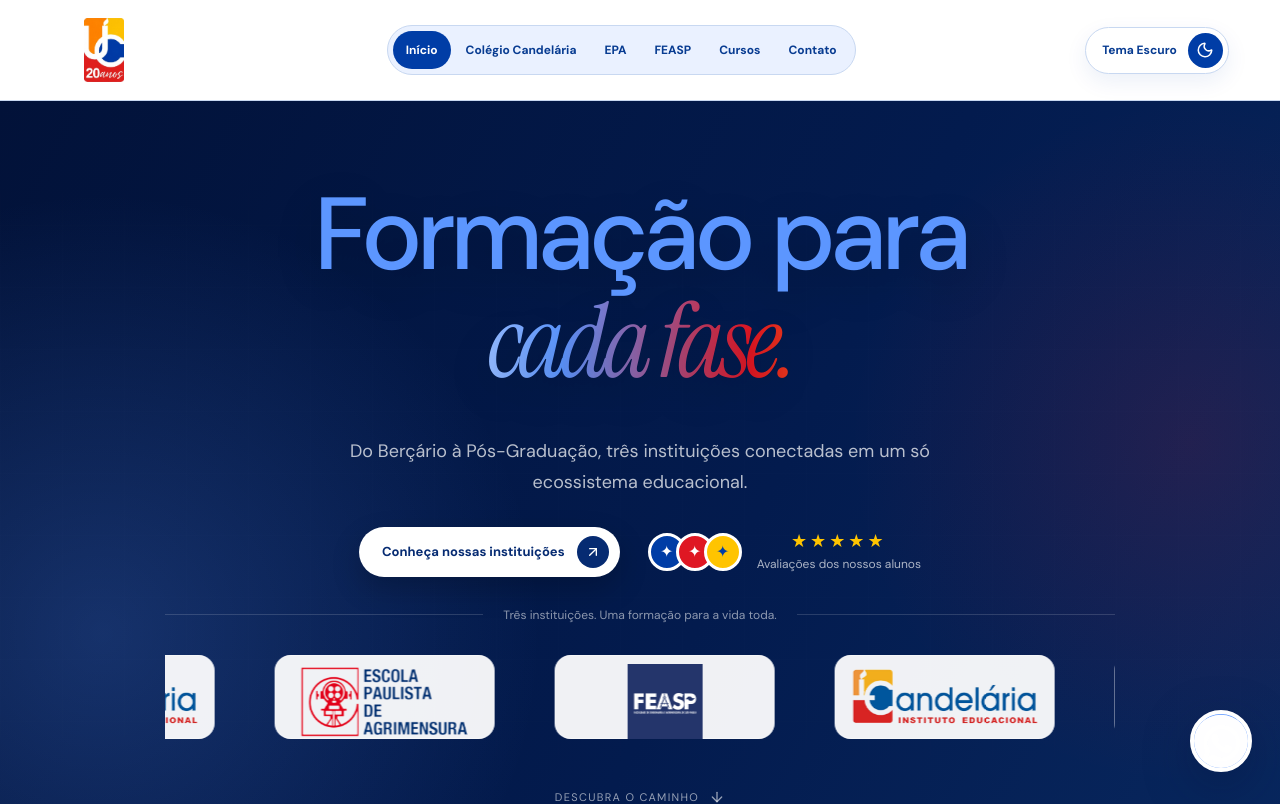
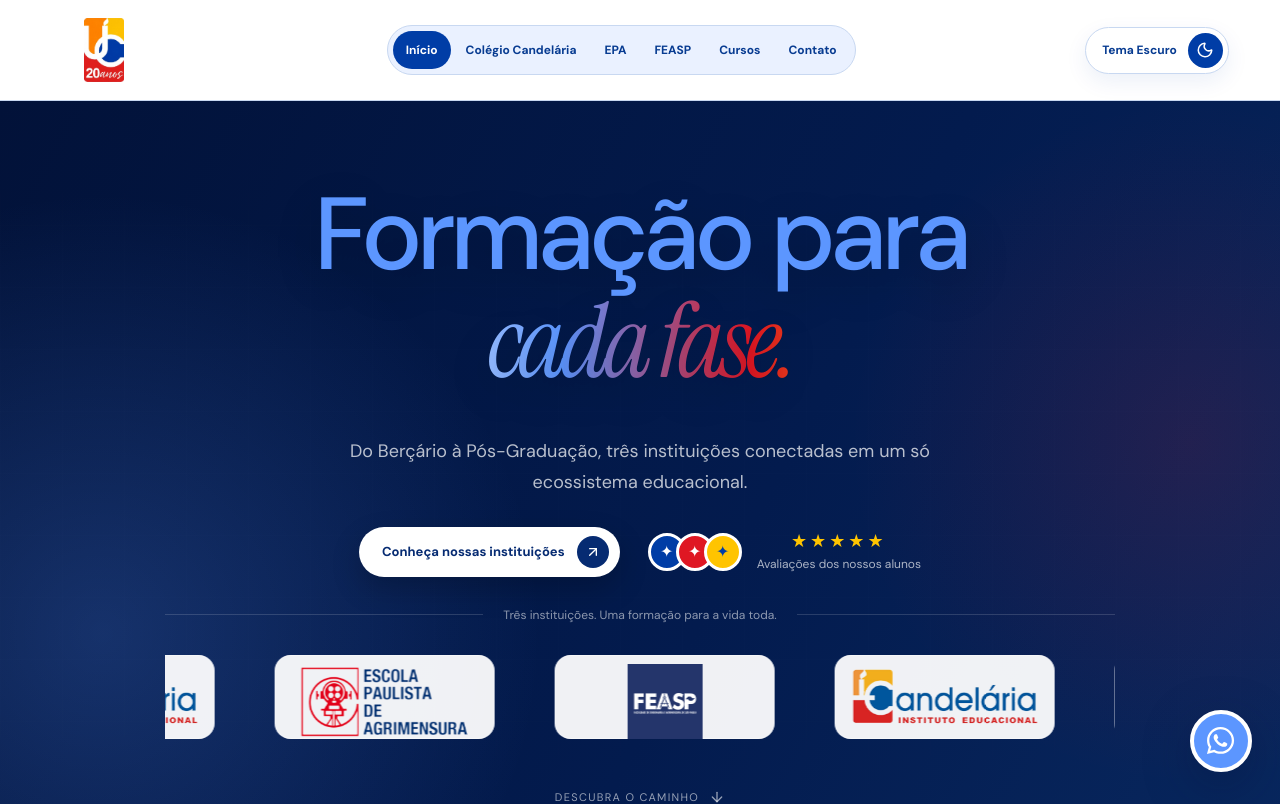
Before and after one commit to Valegabbs/candelaria, a React (Vite) app: page / in a window 1280 px wide. Shown: the top 804 px of the page. Built offline with nearby package versions, Linux system fonts and the light colour scheme.

Commit message:
Fix WhatsApp button and UniCandelária watermark

```diff
--- a/src/App.tsx
+++ b/src/App.tsx
@@ -1,6 +1,6 @@
 import { useEffect, useState, type FormEvent } from 'react'
 import { ArrowDown, ArrowUpRight, ChevronDown, MapPin, Menu, Moon, Sun, X } from 'lucide-react'
-import { FaFacebookF, FaInstagram, FaLinkedinIn } from 'react-icons/fa6'
+import { FaFacebookF, FaInstagram, FaLinkedinIn, FaWhatsapp } from 'react-icons/fa6'
 import AnimatedScroll from './components/ui/animated-scroll'
 import './App.css'
 
@@ -117,7 +117,7 @@
       </section>
 
       <section id="contato" className="contact-band reveal-section">
-        <span className="contact-watermark" aria-hidden="true">Candelária</span>
+        <span className="contact-watermark" aria-hidden="true">Unicandelária</span>
         <div className="contact-copy"><p className="section-kicker">O próximo passo começa aqui</p><h2>Seu futuro tem<br/><em>um caminho aqui.</em></h2><p>Cadastre-se e conheça as condições especiais vigentes.</p></div>
         <form className="lead-form" onSubmit={handleLeadSubmit}>
           <div className="form-heading"><span>Vamos conversar</span><strong>Conte seu interesse</strong></div>
@@ -132,7 +132,7 @@
         <div className="footer-brand"><img src="/assets/logo.png" alt="UNI Candelária"/><div className="footer-item"><MapPin/><span>Rua Arantiguaba, 804 - Vila Maria - São Paulo</span></div><div className="socials" aria-label="Redes sociais UniCandelária"><a href="https://www.instagram.com/unicandelaria/" aria-label="Instagram UniCandelária"><FaInstagram/></a><a href="https://www.linkedin.com/company/unicandelaria/?viewAsMember=true" aria-label="LinkedIn UniCandelária"><FaLinkedinIn/></a></div></div>
         {socialGroups.map((group) => <div className="footer-social-group" key={group.name}><strong>{group.name}</strong><div className="socials" aria-label={`Redes sociais ${group.name}`}>{group.links.map((link) => { const Icon = link.icon; return <a href={link.href} aria-label={link.label} key={link.href}><Icon/></a> })}</div></div>)}
       </footer>
-      <a className="floating-whatsapp" href={`https://wa.me/${whatsappNumber}`} aria-label="Conversar com a UniCandelária pelo WhatsApp"><span>WhatsApp</span><i><img src="/assets/whatsapp-bubble.jpg" alt=""/></i></a>
+      <a className="floating-whatsapp" href={`https://wa.me/${whatsappNumber}`} target="_blank" rel="noopener noreferrer" aria-label="Conversar com a UniCandelária pelo WhatsApp"><span>WhatsApp</span><i aria-hidden="true"><FaWhatsapp/></i></a>
     </main>
   )
 }
```
